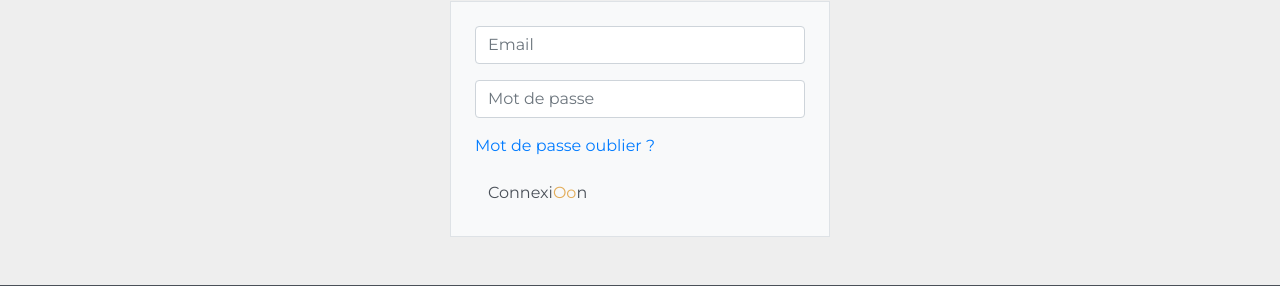
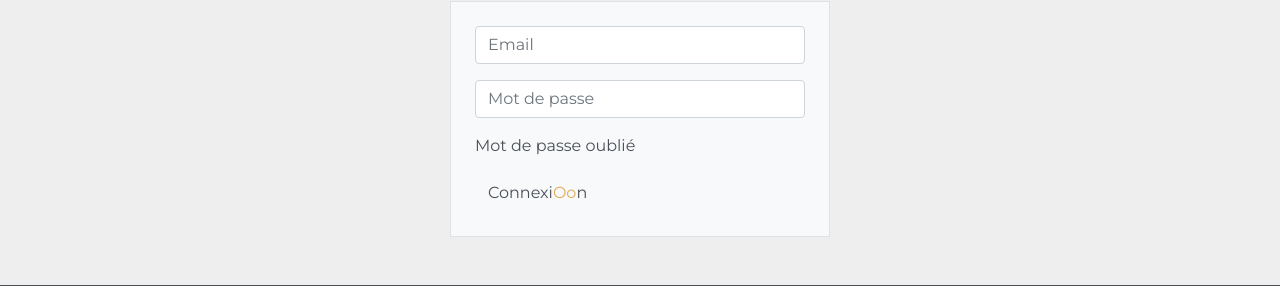
Before and after one commit to lapouj/ookan, a Symfony app: template templates/connexion.html.twig in a window 1280 px wide. Shown: the part 673-959 px from the top of the page. Run offline with Twig, Linux system fonts and the light colour scheme; the template is opened without the code that fills it, so the values that code supplies are empty; some libraries are stand-ins or nearby versions.

Commit message:
Boom boom

```diff
--- a/src/Controller/DefaultController.php
+++ b/src/Controller/DefaultController.php
@@ -200,7 +200,7 @@ class DefaultController extends AbstractController
 
                 // envoi email
                 if ($mail->Send()) {
-                    $success = 'Un email vous a été envoyer';
+                    $success = 'Un email vous a été envoyé';
                 }
             }
         }
--- a/templates/connexion.html.twig
+++ b/templates/connexion.html.twig
@@ -28,10 +28,10 @@
                     </div>
 
                     <div class="form-group">
-                        <a name="forget" href="{{ path('password_forget') }}">Mot de passe oublier ?</a>
+                        <a class="montserrat grey-ookan text-decoration-none" name="forget" href="{{ path('password_forget') }}">Mot de passe oublié</a>
                     </div>
 
-                <button type="submit" class="btn text-center grey-ookan">Connexi<scan class="gold-ookan">Oo</scan>n</button>
+                <button type="submit" class="btn grey-ookan">Connexi<scan class="gold-ookan">Oo</scan>n</button>
                 </form>
             </div>
         </div>
--- a/templates/password_forget.html.twig
+++ b/templates/password_forget.html.twig
@@ -13,14 +13,14 @@
         {% endif %}
         <div class="container my-5">
 
-            <h3 class="pb-2 text-center montserrat">Mot de passe oublier</h3>
+            <h3 class="pb-2 text-center montserrat">Mot de passe oublié</h3>
 
             <div class="row justify-content-center">
 
                 <form class="bg-light border p-4 col-lg-4 col-md-6 col-10 montserrat" method="post">
 
                     <div class="form-group">
-                        <label class="w-100 form-check-label" for="">Votre email</label>
+                        <label class="pb-2 w-100 form-check-label" for="">Votre email</label>
                         <input type="email" class="form-control" name="email" id="email" placeholder="Email">
                     </div>
 
```
